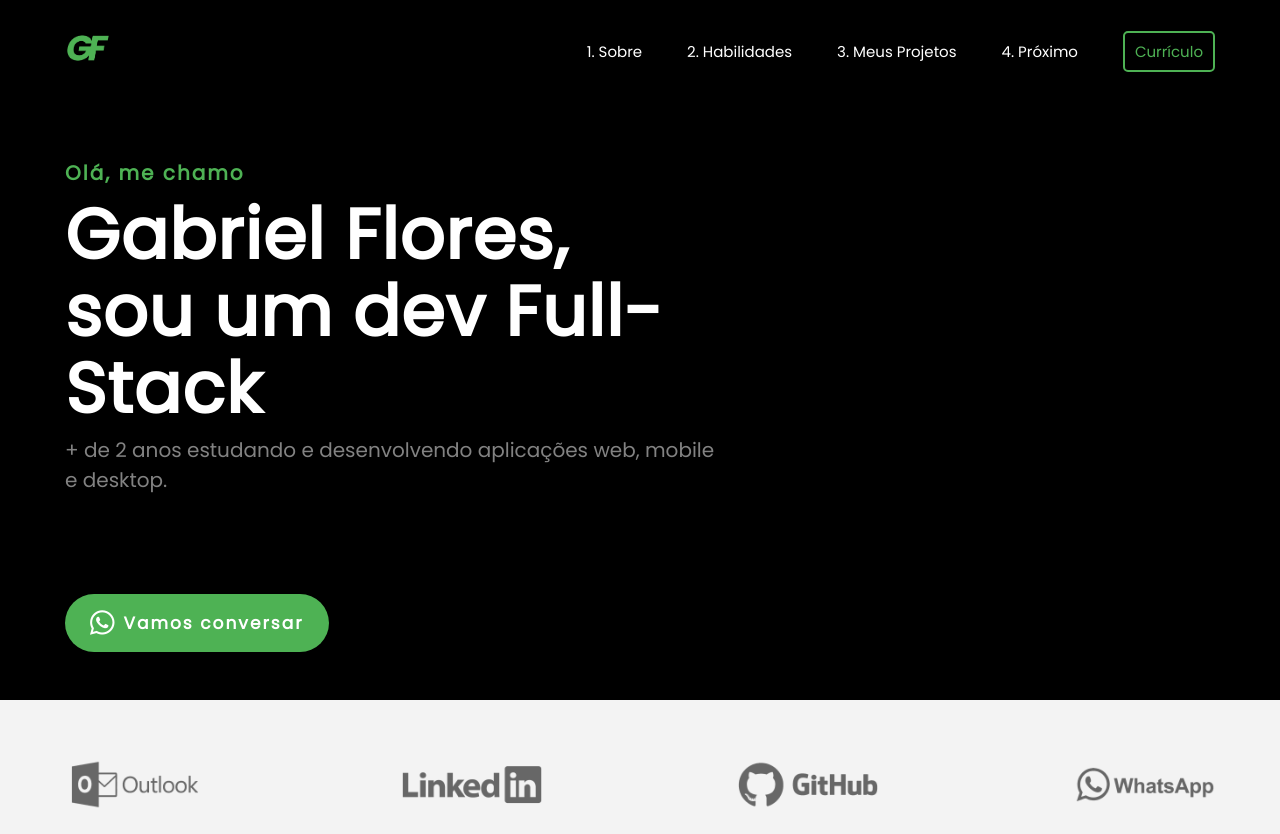
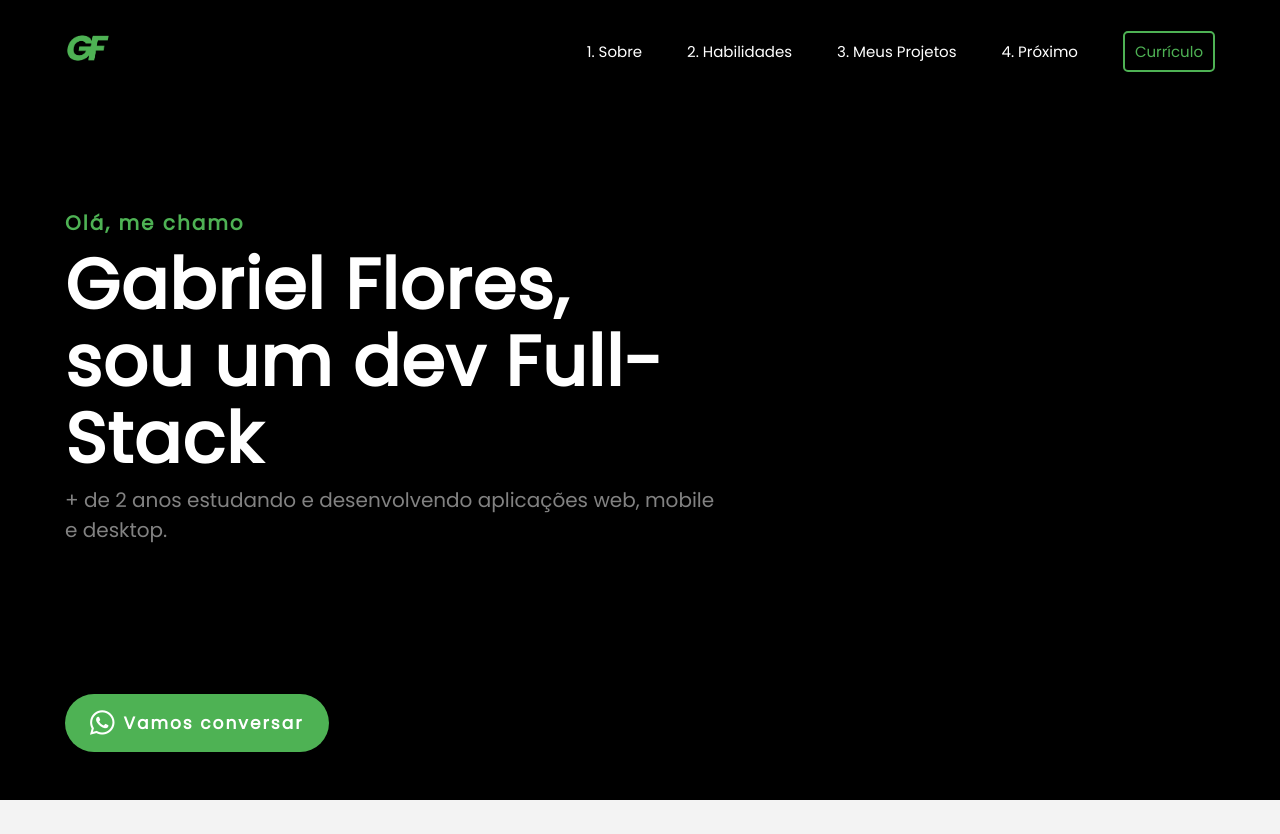
Before and after one commit to GabrielFlores8227/My-Website, a plain HTML site: page index.html in a window 1280 px wide. Shown: the top 834 px of the page. Drawn offline with Linux system fonts and the light colour scheme.

Commit message:
in dev...

```diff
--- a/styles/main.css
+++ b/styles/main.css
@@ -2,7 +2,7 @@
 	display: flex;
 	align-items: center;
 	height: 100vh;
-	max-height: 700px;
+	max-height: 1000px;
 	min-height: 600px;
 	background-color: var(--m-black);
 	position: relative;
```
